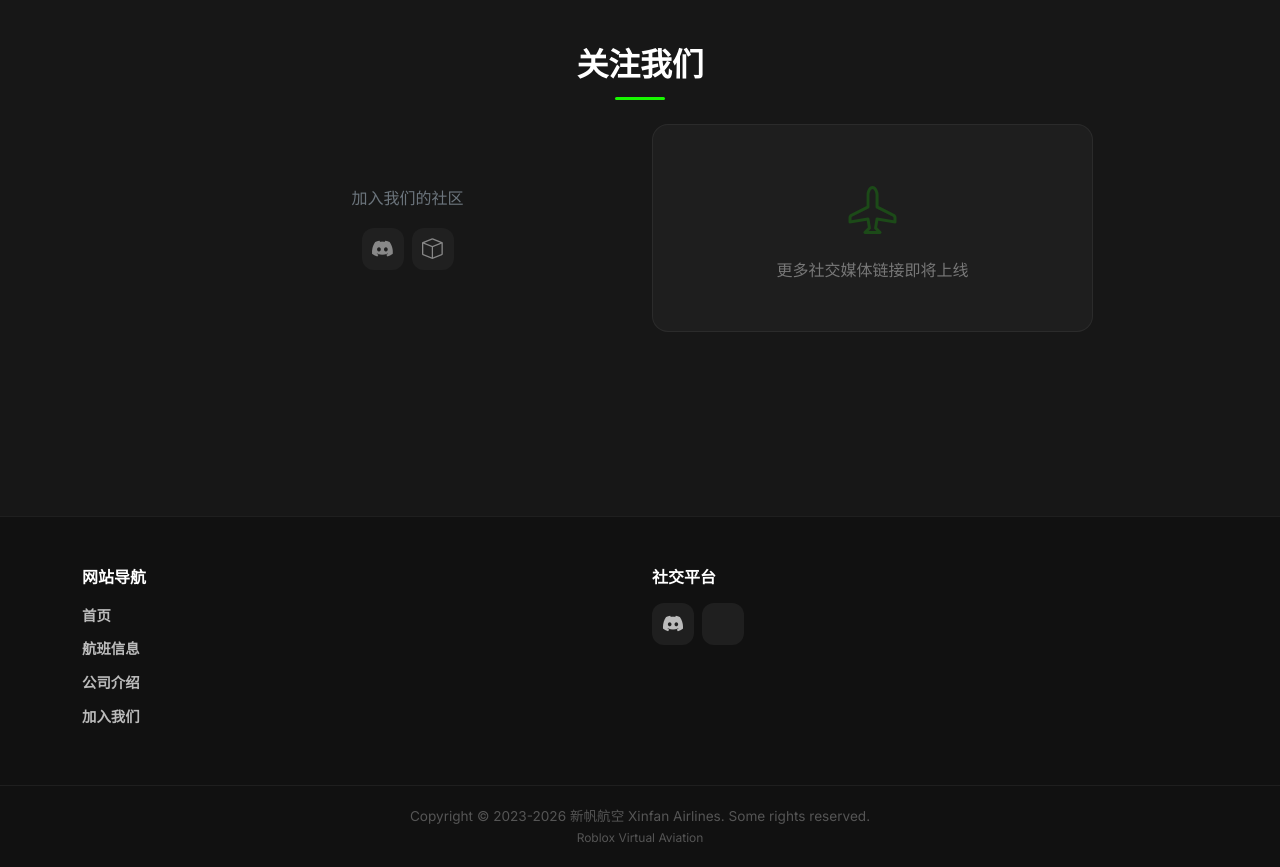
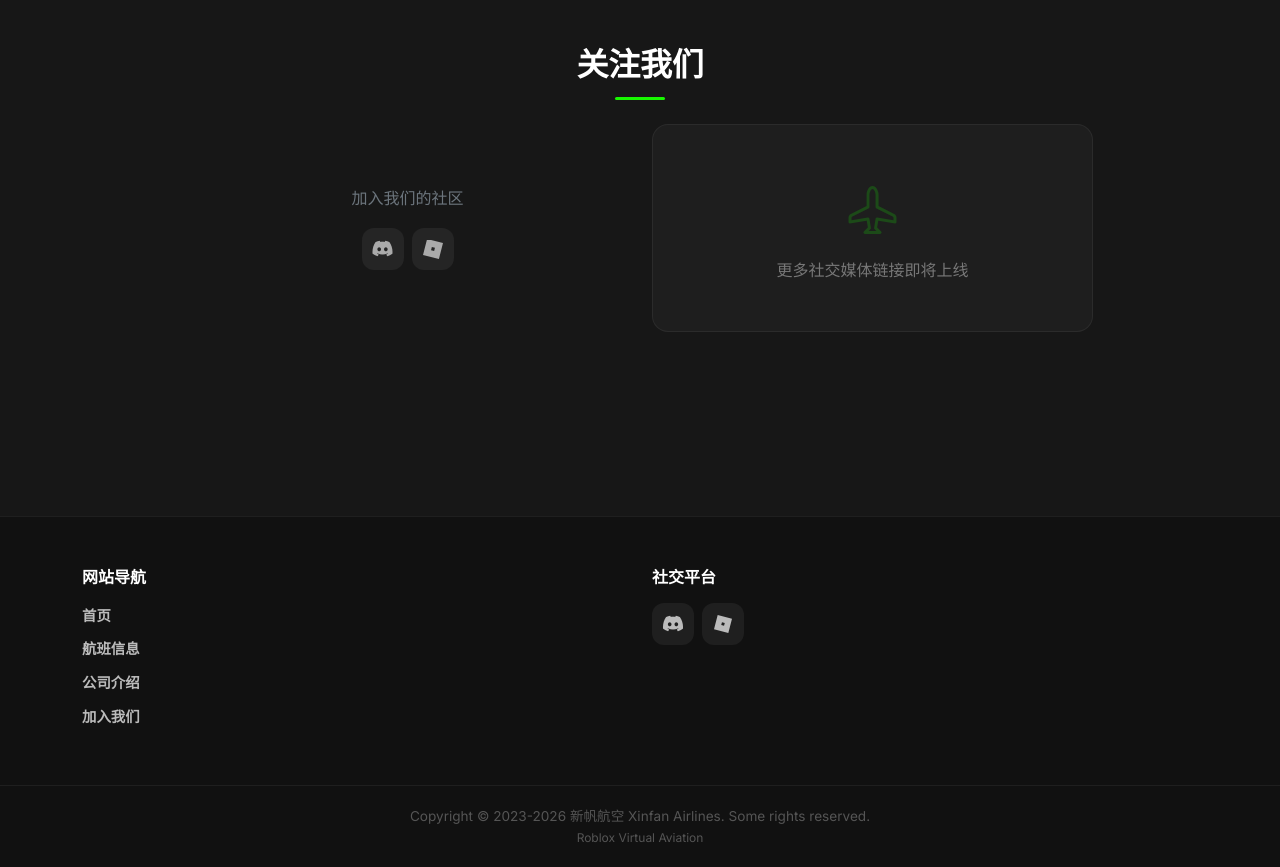
Before and after one commit to hammer-py/xinfan-airlines, a Django app: page / in a window 1280 px wide. Shown: the part 2200-3067 px from the top of the page. Run offline with Django 5.2, Linux system fonts and the light colour scheme.

Commit message:
Revert Roblox icon to SVG, keep Discord boxicon, fix homepage social links

```diff
--- a/apps/core/templates/core/home.html
+++ b/apps/core/templates/core/home.html
@@ -281,8 +281,10 @@
                     <div class="col-md-6 mb-3 mb-md-0 text-center">
                         <p class="text-secondary mb-3">加入我们的社区</p>
                         <div style="display:flex;gap:0.5rem;justify-content:center">
-                            <a href="https://discord.gg/xNCBJVPsmR" target="_blank" style="display:inline-flex;align-items:center;justify-content:center;width:42px;height:42px;border-radius:12px;background:rgba(255,255,255,0.04);color:#888;font-size:1.3rem;transition:all 0.3s" onmouseover="this.style.background='var(--accent)';this.style.color='#171717'" onmouseout="this.style.background='rgba(255,255,255,0.04)';this.style.color='#888'"><i class="bi bi-discord"></i></a>
-                            <a href="https://www.roblox.com/communities/16064021/Xinfan-Airlines" target="_blank" style="display:inline-flex;align-items:center;justify-content:center;width:42px;height:42px;border-radius:12px;background:rgba(255,255,255,0.04);color:#888;font-size:1.3rem;transition:all 0.3s" onmouseover="this.style.background='var(--accent)';this.style.color='#171717'" onmouseout="this.style.background='rgba(255,255,255,0.04)';this.style.color='#888'"><i class="bi bi-box"></i></a>
+                            <a href="https://discord.gg/xNCBJVPsmR" target="_blank" class="social-icon-link" style="font-size:1.5rem"><i class="bx bxl-discord-alt"></i></a>
+                            <a href="https://www.roblox.com/communities/16064021/Xinfan-Airlines" target="_blank" class="social-icon-link">
+                                <svg width="20" height="20" viewBox="0 0 24 24" fill="currentColor"><path d="M13.383 14.341l-3.726-.958.959-3.726 3.726.959-.96 3.726zM4.913 0 0 19.088 19.088 24 24 4.912 4.912 0z"/></svg>
+                            </a>
                         </div>
                     </div>
                     <div class="col-md-6 text-center">
--- a/templates/base.html
+++ b/templates/base.html
@@ -309,7 +309,9 @@
                     <li class="nav-item"><a class="nav-link {% if '/vip-club/' in request.path %}nav-link-active{% endif %}" href="{% url 'vip_club' %}">高舱俱乐部</a></li>
                     {% endif %}
                     <li class="nav-item"><a class="nav-link" href="https://discord.gg/xNCBJVPsmR" target="_blank" title="Discord"><i class="bx bxl-discord-alt"></i></a></li>
-                    <li class="nav-item"><a class="nav-link" href="https://www.roblox.com/communities/16064021/Xinfan-Airlines#!/about" target="_blank" title="Roblox"><i class="bx bxl-roblox"></i></a></li>
+                    <li class="nav-item"><a class="nav-link" href="https://www.roblox.com/communities/16064021/Xinfan-Airlines#!/about" target="_blank" title="Roblox">
+                        <svg width="16" height="16" viewBox="0 0 24 24" fill="currentColor" style="vertical-align:-2px"><path d="M13.383 14.341l-3.726-.958.959-3.726 3.726.959-.96 3.726zM4.913 0 0 19.088 19.088 24 24 4.912 4.912 0z"/></svg>
+                    </a></li>
                 </ul>
             </div>
         </div>
@@ -345,7 +347,9 @@
                 <div class="col-md-6 mb-4" style="color:#fff;font-size:1rem;font-weight:700">社交平台
                     <div style="margin-top:0.75rem;display:flex;gap:0.5rem">
                         <a href="https://discord.gg/xNCBJVPsmR" target="_blank" title="Discord" class="social-icon-link"><i class="bx bxl-discord-alt"></i></a>
-                        <a href="https://www.roblox.com/communities/16064021/Xinfan-Airlines#!/about" target="_blank" title="Roblox" class="social-icon-link"><i class="bx bxl-roblox"></i></a>
+                        <a href="https://www.roblox.com/communities/16064021/Xinfan-Airlines#!/about" target="_blank" title="Roblox" class="social-icon-link">
+                            <svg width="18" height="18" viewBox="0 0 24 24" fill="currentColor" style="vertical-align:-2px"><path d="M13.383 14.341l-3.726-.958.959-3.726 3.726.959-.96 3.726zM4.913 0 0 19.088 19.088 24 24 4.912 4.912 0z"/></svg>
+                        </a>
                     </div>
                 </div>
             </div>
```
